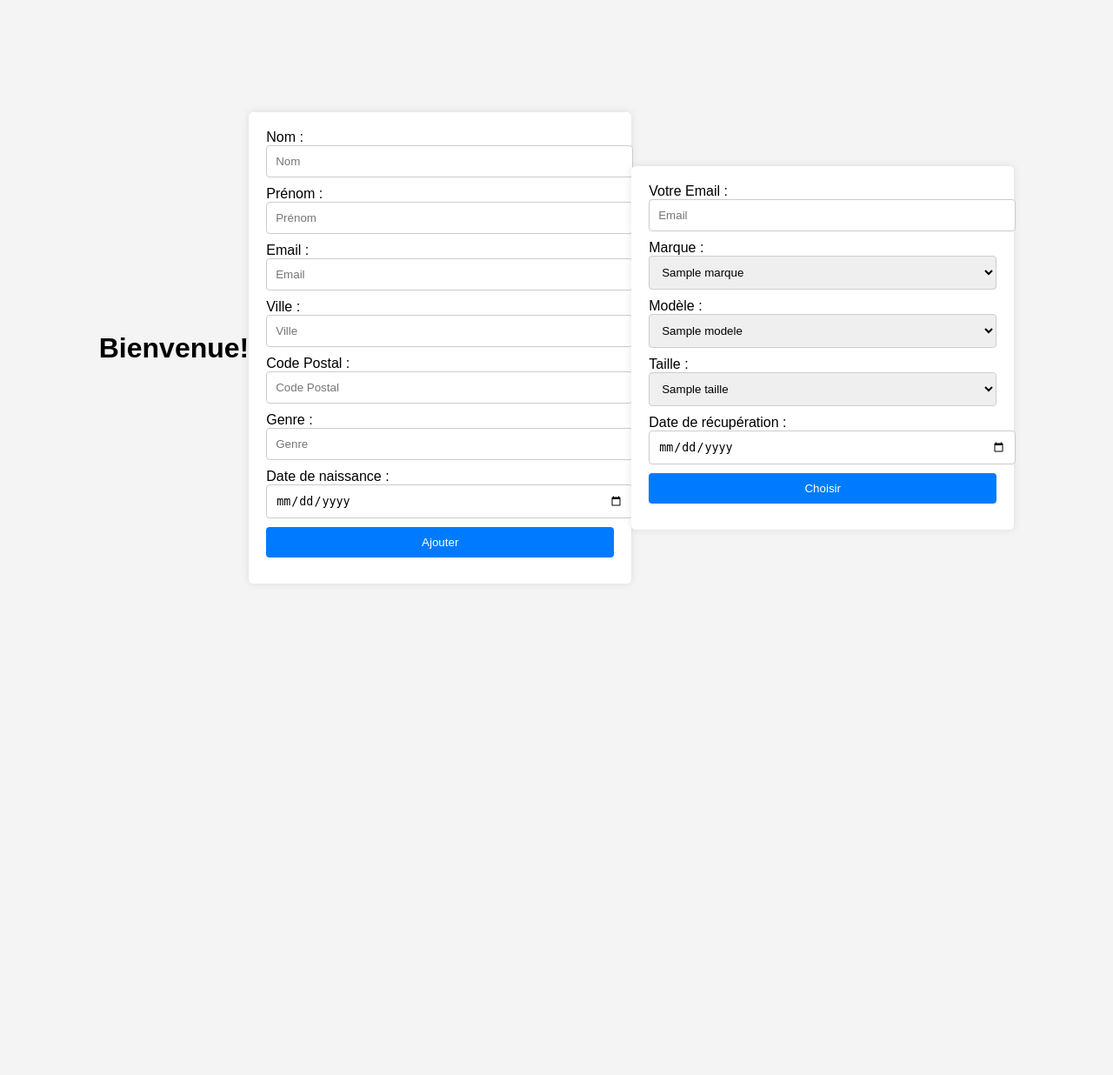
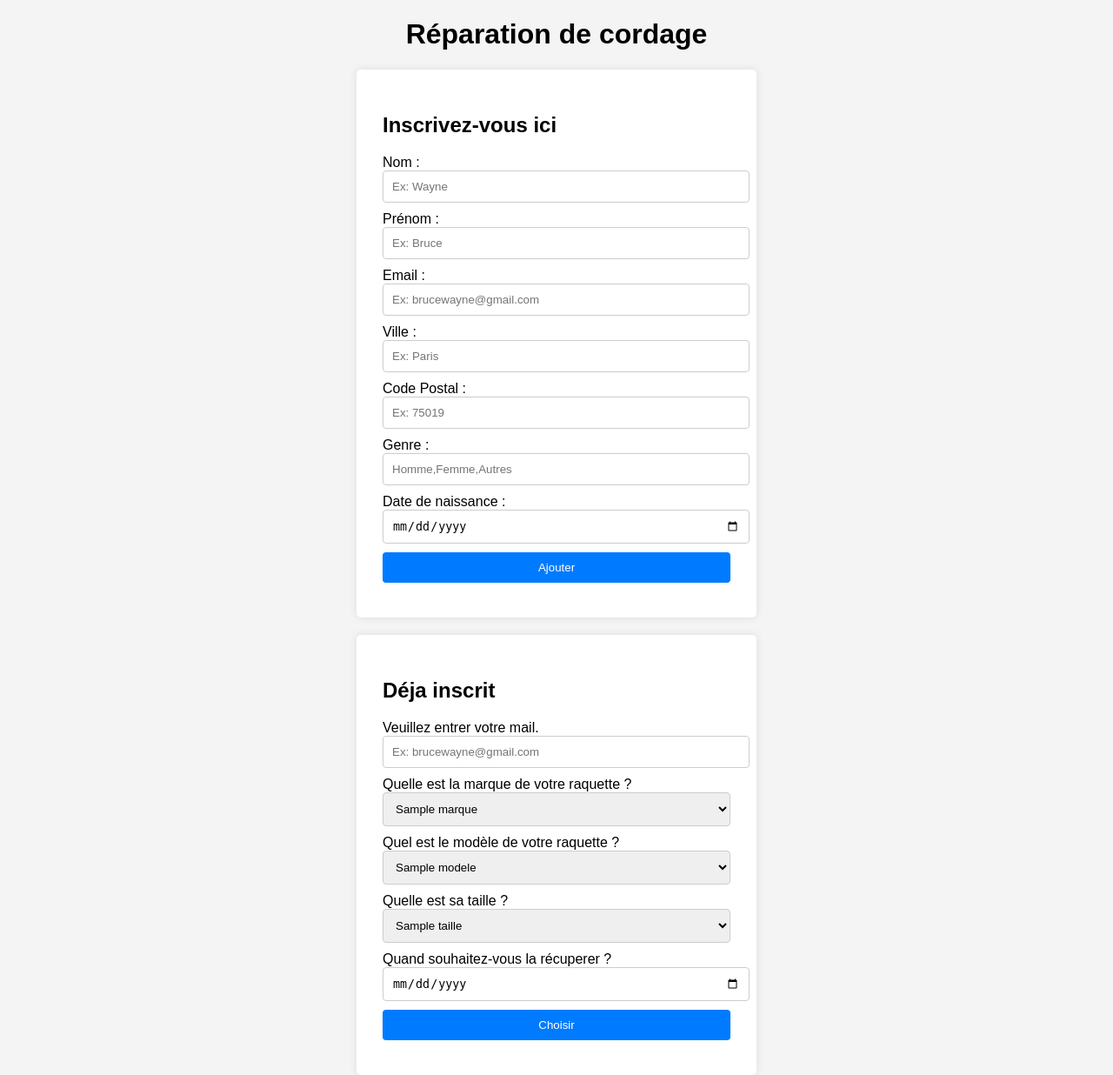
Before and after one commit to Dbataillard/test_dev, a Flask app: template templates/index.html in a window 1280 px wide. Shown: the whole page at 87% size. Before the commit the page ends 641 px from the top, so only its background shows below. Run offline with Flask 3, Linux system fonts and the light colour scheme; the template is opened without the code that fills it: most values are stand-ins (such as "Sample title", 1, 10 or a date in 2020).

Commit message:
6th commit

```diff
--- a/index.py
+++ b/app.py
@@ -1,7 +1,8 @@
-from flask import Flask, render_template, request, redirect, url_for
+from flask import Flask, render_template, request, redirect, url_for, session
 from airtable import Airtable
 
 app = Flask(__name__)
+app.secret_key = '1254'
 
 # Configuration Airtable
 API_KEY = 'pat28jA9jpapynge9.d82b2274baf802746434350cb6b73d4fd2d29caaeeccd2ab68be5cb3f43405b6'
@@ -22,6 +23,7 @@
     unique_marques = set(cordage['fields'].get('Marque', '') for cordage in cordages_raw)
     unique_modeles = set(cordage['fields'].get('Modèle', '') for cordage in cordages_raw)
     unique_tailles = set(cordage['fields'].get('Size', '') for cordage in cordages_raw)
+
 
     return render_template('index.html', marques=sorted(unique_marques), modeles=sorted(unique_modeles), tailles=sorted(unique_tailles), cordages = cordages_raw)
 
@@ -48,6 +50,7 @@
         'Genre': request.form['genre'],
         'Date de naissance': request.form['datedenaissance']
     }
+
     airtable_clients.insert(data)
     return redirect(url_for('index'))
 
--- a/templates/styles.css
+++ b/static/styles.css
@@ -1,8 +1,9 @@
 body, html {
     margin: 0;
     padding: 0;
-    height: 100%;
+
     font-family: Arial, sans-serif;
+    flex-direction: column;   /* Affiche les éléments enfants en colonne */
 }
 
 body {
@@ -14,11 +15,16 @@
 
 form {
     background-color: #ffffff; /* Couleur d'arrière-plan du formulaire */
-    padding: 20px;             /* Espacement à l'intérieur du formulaire */
+    padding: 30px;             /* Espacement à l'intérieur du formulaire */
     border-radius: 5px;        /* Coins arrondis */
     box-shadow: 0 0 10px rgba(0, 0, 0, 0.1); /* Ombre douce autour du formulaire */
     width: 100%;               /* Utiliser toute la largeur disponible */
     max-width: 400px;          /* Largeur maximale pour le formulaire */
+    margin-bottom: 20px;       /* Ajoutez une marge en bas pour espacer les formulaires */
+}
+
+form:last-of-type {
+    margin-bottom: 0;         /* Supprimez la marge en bas pour le dernier formulaire */
 }
 
 input, select {
--- a/templates/index.html
+++ b/templates/index.html
@@ -1,29 +1,33 @@
 <!DOCTYPE html>
 <html>
 <head>
-    <link rel="stylesheet" href="/styles.css">
+    <link rel="stylesheet" href="/static/styles.css">
     <title>Tennis Cordage</title>
 </head>
 <body>
-    <h1>Bienvenue!</h1>
+    <h1>Réparation de cordage </h1>
+
     <form action="/add_client" method="post">
+
+        <h2>Inscrivez-vous ici</h2>
+
         <label for="nom">Nom :</label>
-        <input type="text" id="nom" name="nom" placeholder="Nom" required>
+        <input type="text" id="nom" name="nom" placeholder="Ex: Wayne" required>
 
         <label for="prenom">Prénom :</label>
-        <input type="text" id="prenom" name="prenom" placeholder="Prénom" required>
+        <input type="text" id="prenom" name="prenom" placeholder="Ex: Bruce" required>
 
         <label for="email">Email :</label>
-        <input type="email" id="email" name="email" placeholder="Email" required>
+        <input type="email" id="email" name="email" placeholder="Ex: brucewayne@gmail.com" required>
 
         <label for="ville">Ville :</label>
-        <input type="text" id="ville" name="ville" placeholder="Ville" required>
+        <input type="text" id="ville" name="ville" placeholder="Ex: Paris" required>
 
         <label for="codepostal">Code Postal :</label>
-        <input type="text" id="codepostal" name="codepostal" placeholder="Code Postal" required>
+        <input type="text" id="codepostal" name="codepostal" placeholder="Ex: 75019" required>
 
         <label for="genre">Genre :</label>
-        <input type="text" name="genre" placeholder="Genre">
+        <input type="text" id="genre" name="genre" placeholder="Homme,Femme,Autres" required>
 
         <label for="datedenaissance">Date de naissance :</label>
         <input type="date" id="datedenaissance" name="datedenaissance" required>
@@ -82,12 +86,16 @@
         }
     }
     </script>
+
     <form action="/choose_cordage" method="post">
-        <label for="email">Votre Email :</label>
-        <input type="email" id="email" name="email" placeholder="Email" required>
+
+        <h2>Déja inscrit </h2>
+
+        <label for="email">Veuillez entrer votre mail.</label>
+        <input type="email" id="email" name="email" placeholder="Ex: brucewayne@gmail.com" required>
 
         <!-- Choix du cordage -->
-        <label for="cordage_id">Marque :</label>
+        <label for="cordage_id">Quelle est la marque de votre raquette ?</label>
         <select id="cordage_id" name="cordage_id" onchange="updateModeles()">
             {% for marque in marques %}
                 <option value="{{ marque }}">{{ marque }}</option>
@@ -95,14 +103,14 @@
         </select>
 
         <!-- Choix du modèle -->
-        <label for="modele_id">Modèle :</label>
+        <label for="modele_id">Quel est le modèle de votre raquette ?</label>
         <select id="modele_id" name="modele_id" onchange="updateTailles();">
             {% for modele in modeles %}
                 <option value="{{ modele }}">{{modele }}</option>
             {% endfor %}
         </select>
 
-        <label for="taille_id">Taille :</label>
+        <label for="taille_id">Quelle est sa taille ?</label>
         <select id="taille_id" name="taille_id">
             {% for taille in tailles %}
                 <option value="{{ taille }}">{{ taille }}</option>
@@ -110,7 +118,7 @@
         </select>
 
         <!-- Date de récupération -->
-        <label for="date_recuperation">Date de récupération :</label>
+        <label for="date_recuperation">Quand souhaitez-vous la récuperer ?</label>
         <input type="date" id="date_recuperation" name="date_recuperation">
 
         <input type="submit" value="Choisir">
```
